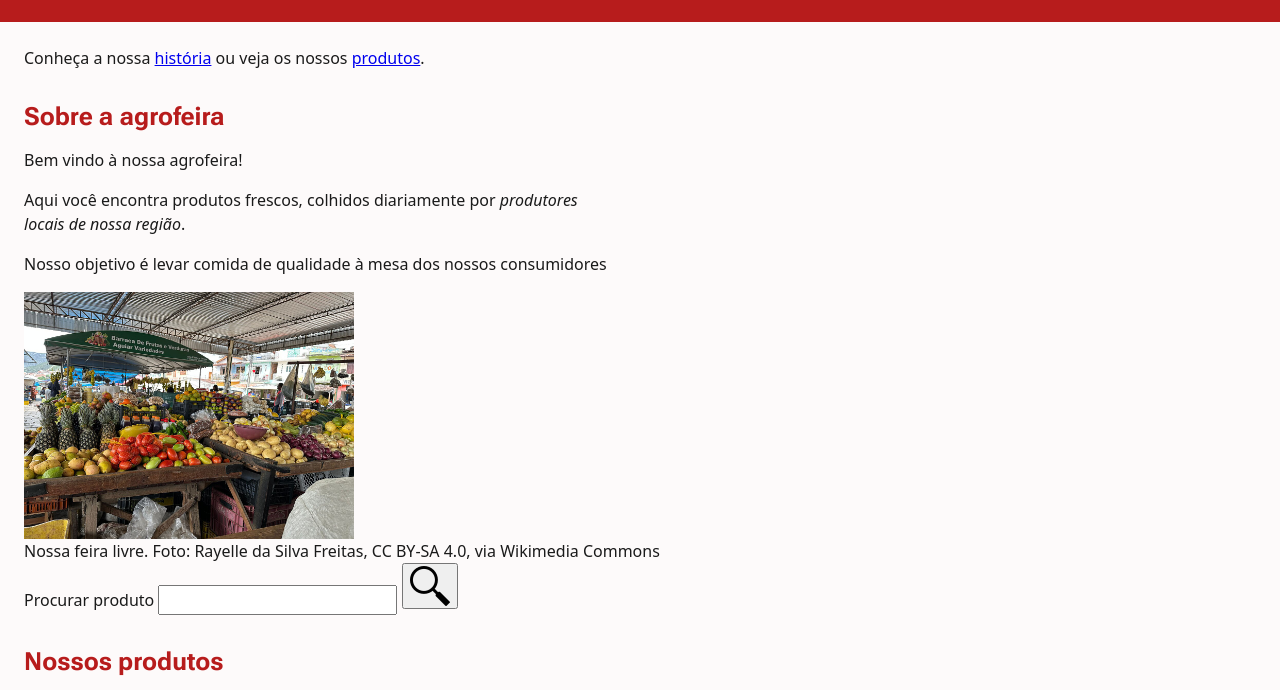
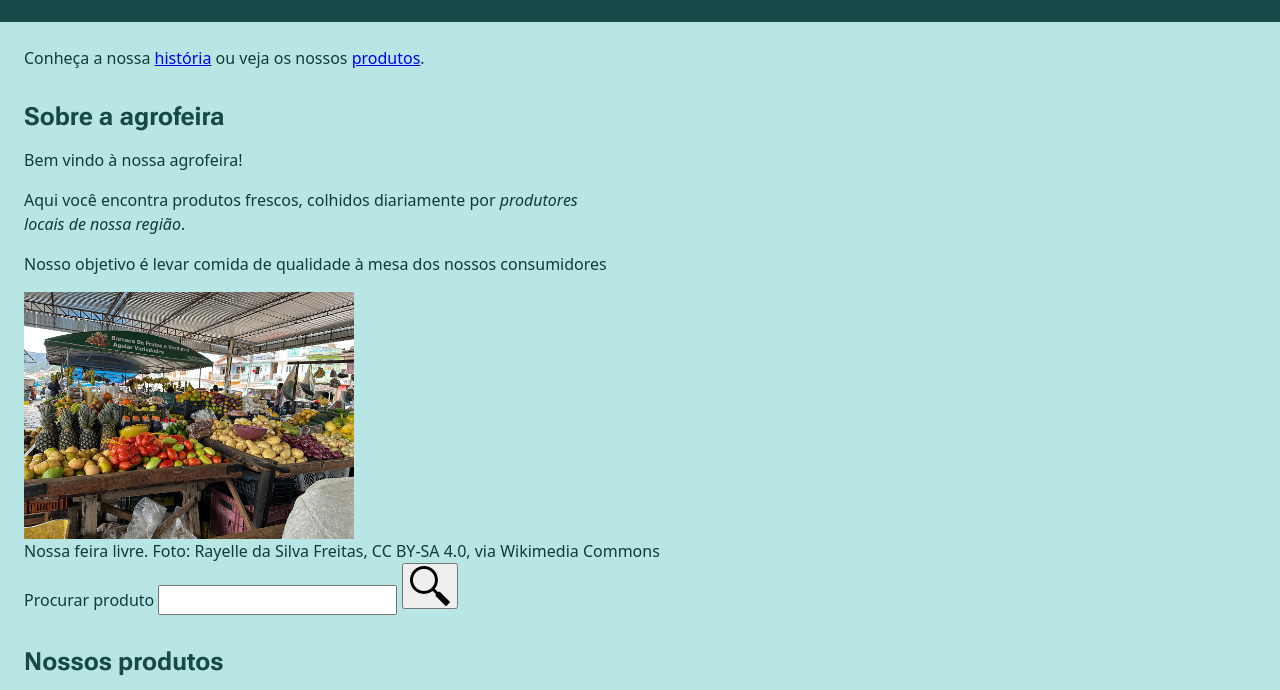
Before and after one commit to cauamnegrao/agrofeira-cauamnegrao, a plain HTML site: page index.html in a window 1280 px wide. Shown: the part 184-874 px from the top of the page. Drawn offline with Linux system fonts and the light colour scheme.

Commit message:
ajuste de cores

```diff
--- a/tokens.css
+++ b/tokens.css
@@ -1,11 +1,11 @@
 :root {
-    --cor-fundo: #fdf8f8ae;
+    --cor-fundo: #B7E6E5;
     --cor-superficie: #FFFFFF;
-    --cor-texto: #1A1A1A;
-    --cor-texto-suave: #5A4A4A;
-    --cor-marca: #B71C1C;
-    --cor-sobre-marca: #FFFFFF;
-    --cor-borda: #E6D3D3;
+    --cor-texto: #113B3A;
+    --cor-texto-suave: #317978;
+    --cor-marca: #184948;
+    --cor-sobre-marca: #ffffff;
+    --cor-borda: #599D9C;
 
 
     --fonte-texto: system-ui, sans-serif;
@@ -24,5 +24,5 @@
     --espaco-4: 2rem;
 
     --raio: 8px;
-    --sombra: 0 4px 6px rgba(183, 28, 28, 0.15); /* Sombra com um toque de vermelho */
+    --sombra: 0 4px 6px rgba(17, 59, 58, 0.15);
 }
```
